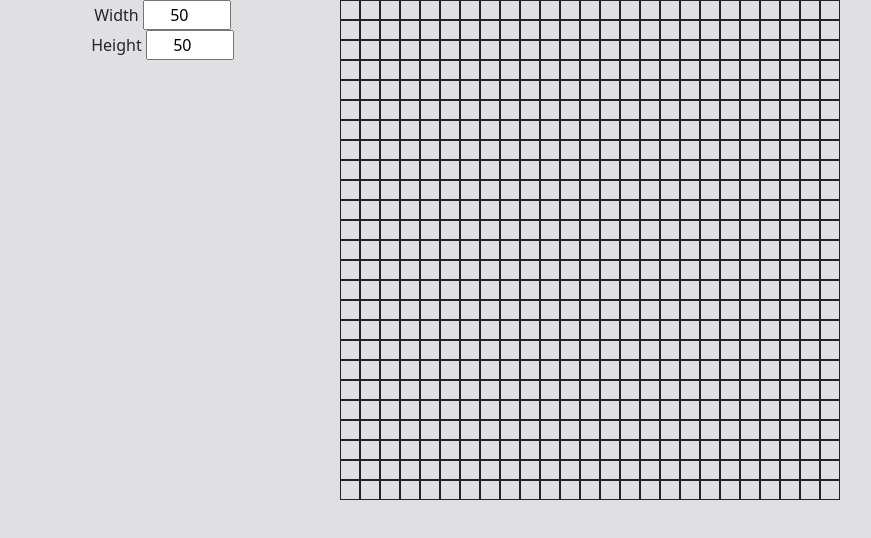
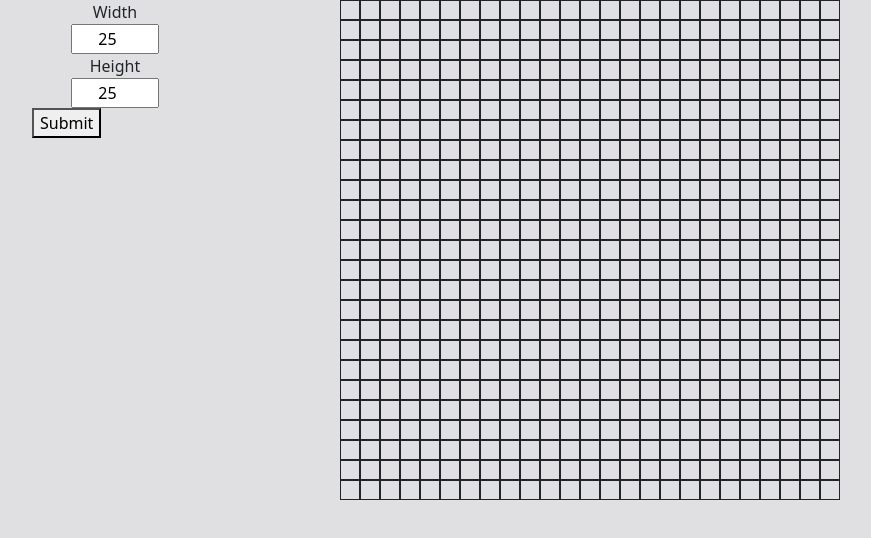
Before and after one commit to javjreyes/etchASketch, a plain HTML site: page index.html in a window 1280 px wide. Shown: the whole page, without its empty margins (145-1016 px from the left). Drawn offline with Linux system fonts and the light colour scheme.

Commit message:
completed form prototype in index

```diff
--- a/etchASketch.js
+++ b/etchASketch.js
@@ -59,11 +59,11 @@ class etchASketch{
 
 
 //ensure document is loaded
-document.onload=newGame();
+window.onload=newGame(25,25);
 
 //declare var to store game
 var currentGame;
-function newGame(){
+function newGame(xInput,yInput){
     //create new game
-    currentGame=new etchASketch(25,25);
+    currentGame=new etchASketch(xInput,yInput);
 }
--- a/index.html
+++ b/index.html
@@ -12,17 +12,18 @@
             <div class="col-md-2 col-12">
                 <form class="" id="gameSettings" action="">
                     <div class="form-group text-center">
-                        <label for="xInput">Width</label>
-                        <input type="number" name="xInput" id="xInput" value="50" class="text-center" min="1" max="50" size="4">
+                        <label for="xInput">Width</label><br>
+                        <input type="number" name="xInput" id="xInput" value="25" class="text-center" min="1" max="50" size="4">
                     </div>
                     <div class="form-group text-center">
-                        <label for="yInput">Height</label>
-                        <input type="number" name="yInput" id="yInput" value="50" class="text-center" min="1" max="50" size="4">
+                        <label for="yInput">Height</label><br>
+                        <input type="number" name="yInput" id="yInput" value="25" class="text-center" min="1" max="50" size="4">
                     </div>
+                    <button onclick="currentGame.newCanvas(12,12)">Submit</button>
                 </form>
             </div>
             <!--gameGrid contains the canvas of the etch a sketch-->
-            <div class="col-md-7 col-12 justify-content-center" id="gameGrid"></div>
+            <div class="col-md-8 col-12 justify-content-center" id="gameGrid"></div>
         </div>
     </div>
     </body>
```
